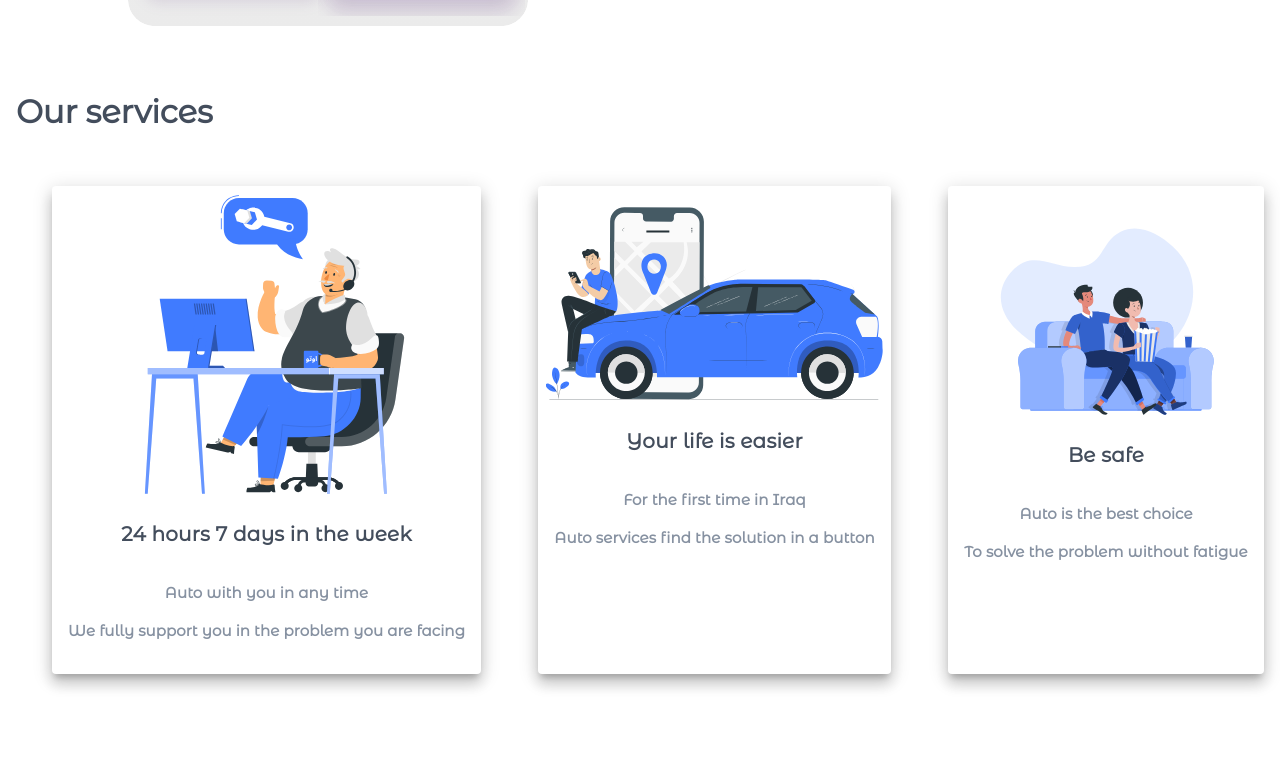
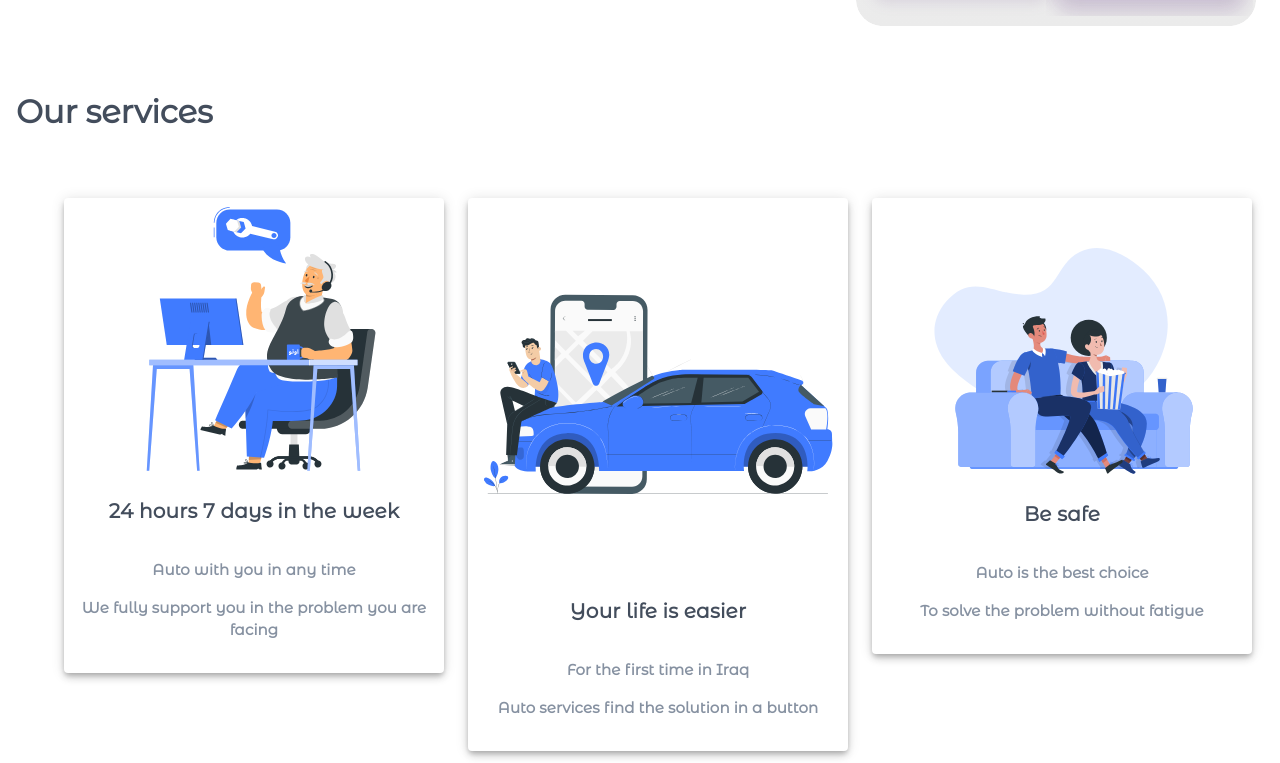
Before and after one commit to noor3030/auto-web, a Vue app: page / in a window 1280 px wide. Shown: the part 912-1675 px from the top of the page. Before the commit the page ends 1586 px from the top, so only its background shows below. Built offline with nearby package versions, Linux system fonts and the light colour scheme; a web font is replaced by a local one.

Commit message:
cards componenets

```diff
--- /dev/null
+++ b/src/components/CardServices.vue
@@ -0,0 +1,69 @@
+<template >
+     <v-row class="pl-9" justify="space-between">
+        <v-col cols="4"
+          ><v-card elevation="5">
+            <v-card-actions class="justify-center">
+              <v-img src="../assets/2.svg"></v-img>
+            </v-card-actions>
+
+            <v-card-title class="justify-center">
+              <p style="font-weight: bold">24 hours 7 days in the week</p>
+            </v-card-title>
+
+            <v-card-text class="text-center">
+              <p style="font-size: 15px; color: #8691a1; font-weight: bold">
+                Auto with you in any time
+              </p>
+              <p style="font-size: 15px; color: #8691a1; font-weight: bold">
+                We fully support you in the problem you are facing
+              </p>
+            </v-card-text>
+          </v-card></v-col
+        >
+        <v-col cols="4">
+          <v-card elevation="5">
+            <v-card-actions class="justify-center">
+              <v-img src="../assets/3.svg" class="car-img"></v-img>
+            </v-card-actions>
+
+            <v-card-title class="justify-center">
+              <p style="font-weight: bold">Your life is easier</p>
+            </v-card-title>
+
+            <v-card-text class="text-center">
+              <p style="font-size: 15px; color: #8691a1; font-weight: bold">
+                For the first time in Iraq
+              </p>
+              <p style="font-size: 15px; color: #8691a1; font-weight: bold">
+                Auto services find the solution in a button
+              </p>
+            </v-card-text>
+          </v-card></v-col
+        >
+        <v-col cols="4">
+          <v-card elevation="5" >
+            <v-card-actions class="justify-center">
+              <v-img src="../assets/1.svg"></v-img>
+            </v-card-actions>
+
+            <v-card-title class="justify-center">
+              <p style="font-weight: bold">Be safe</p>
+            </v-card-title>
+
+            <v-card-text class="text-center">
+              <p style="font-size: 15px; color: #8691a1; font-weight: bold">
+                Auto is the best choice
+              </p>
+              <p style="font-size: 15px; color: #8691a1; font-weight: bold">
+                To solve the problem without fatigue
+              </p>
+            </v-card-text>
+          </v-card>
+        </v-col>
+      </v-row>
+</template>
+<style>
+.car-img{
+ margin: 75px;
+}
+</style>
--- a/src/views/AutoView.vue
+++ b/src/views/AutoView.vue
@@ -2,13 +2,7 @@
   <div>
     <v-container class="nav pa-7" fluid>
       <v-row justify="space-between">
-        <v-col cols="5">
-          <v-img
-            src="../assets/Group 7281.svg"
-            width="400"
-            class="phone-img"
-          ></v-img>
-        </v-col>
+
         <v-col cols="5">
           <v-container class="container1 py-7">
             <v-row justify="center"
@@ -29,83 +23,39 @@
             <v-btn color="#fff" class="pa-6">Download the app</v-btn></v-row
           >
         </v-col>
+           <v-col cols="5">
+          <v-img
+            src="../assets/Group 7281.svg"
+            width="400"
+            class="phone-img"
+          ></v-img>
+        </v-col>
       </v-row>
       <v-row>
         <div>
-          <v-btn color="#276ef1" dark absolute bottom right fab large>
+          <v-btn color="#276ef1" dark absolute bottom left fab large>
             <v-icon>mdi-phone</v-icon>
           </v-btn>
         </div></v-row
       >
       <v-row>
-        <div class="services-div" style="float: right">
+        <div class="services-div " style="float: right">
           <h1>Our services</h1>
         </div></v-row
       >
-      <v-row class="pl-9" justify="space-between"
-        ><v-card elevation="10">
-          <v-card-actions class="justify-center">
-            <v-img src="../assets/2.svg" width="300"></v-img>
-          </v-card-actions>
-
-          <v-card-title class="justify-center">
-            <p style="font-weight: bold">24 hours 7 days in the week</p>
-          </v-card-title>
-
-          <v-card-text class="text-center">
-            <p style="font-size: 15px; color: #8691a1; font-weight: bold">
-              Auto with you in any time
-            </p>
-            <p style="font-size: 15px; color: #8691a1; font-weight: bold">
-              We fully support you in the problem you are facing
-            </p>
-          </v-card-text>
-        </v-card>
-        <v-card elevation="10">
-          <v-card-actions class="justify-center">
-            <v-img src="../assets/3.svg" width="300"></v-img>
-          </v-card-actions>
-
-          <v-card-title class="justify-center">
-            <p style="font-weight: bold">Your life is easier</p>
-          </v-card-title>
-
-          <v-card-text class="text-center">
-            <p style="font-size: 15px; color: #8691a1; font-weight: bold">
-              For the first time in Iraq
-            </p>
-            <p style="font-size: 15px; color: #8691a1; font-weight: bold">
-              Auto services find the solution in a button
-            </p>
-          </v-card-text>
-        </v-card>
-        <v-card elevation="10">
-          <v-card-actions class="justify-center">
-            <v-img src="../assets/1.svg" width="300"></v-img>
-          </v-card-actions>
-
-          <v-card-title class="justify-center">
-            <p style="font-weight: bold">Be safe</p>
-          </v-card-title>
-
-          <v-card-text class="text-center">
-            <p style="font-size: 15px; color: #8691a1; font-weight: bold">
-              Auto is the best choice
-            </p>
-            <p style="font-size: 15px; color: #8691a1; font-weight: bold">
-            To solve the problem without fatigue
-            </p>
-          </v-card-text>
-        </v-card>
-      </v-row>
+     <CardServices />
     </v-container>
   </div>
 </template>
 
 <script lang="ts">
 import Vue from "vue";
-
-export default Vue.extend({});
+import CardServices from "@/components/CardServices.vue"
+export default Vue.extend({
+  components:{
+    CardServices
+  }
+});
 </script>
 <style>
 @import url("https://fonts.googleapis.com/css2?family=Lora&family=Montserrat+Alternates&family=Nunito+Sans:wght@200&family=Orelega+One&family=Outfit&family=Tajawal:wght@500&display=swap");
@@ -142,4 +92,5 @@ p {
   padding-top: 50px;
   padding-bottom: 50px;
 }
+
 </style>
```
